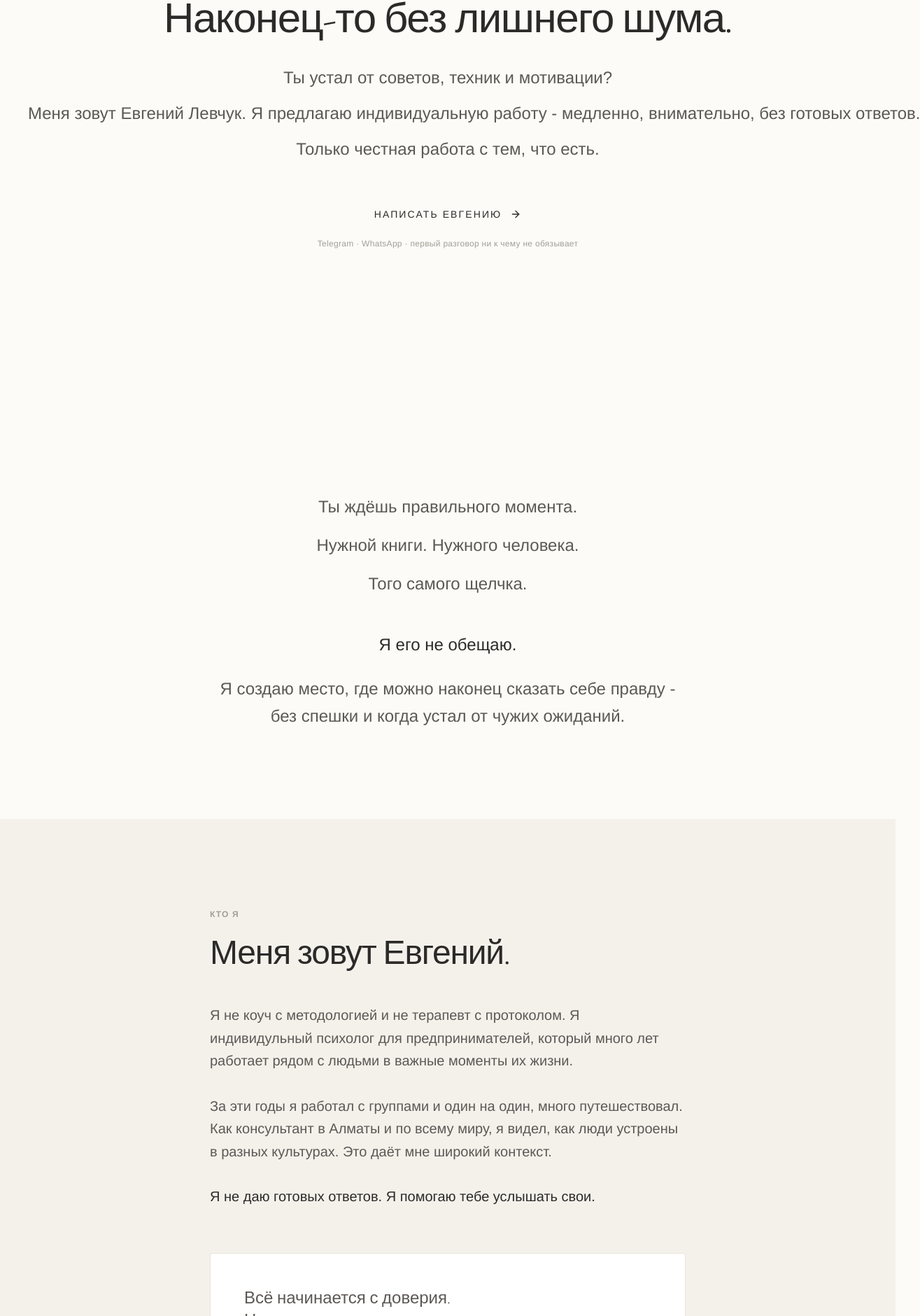
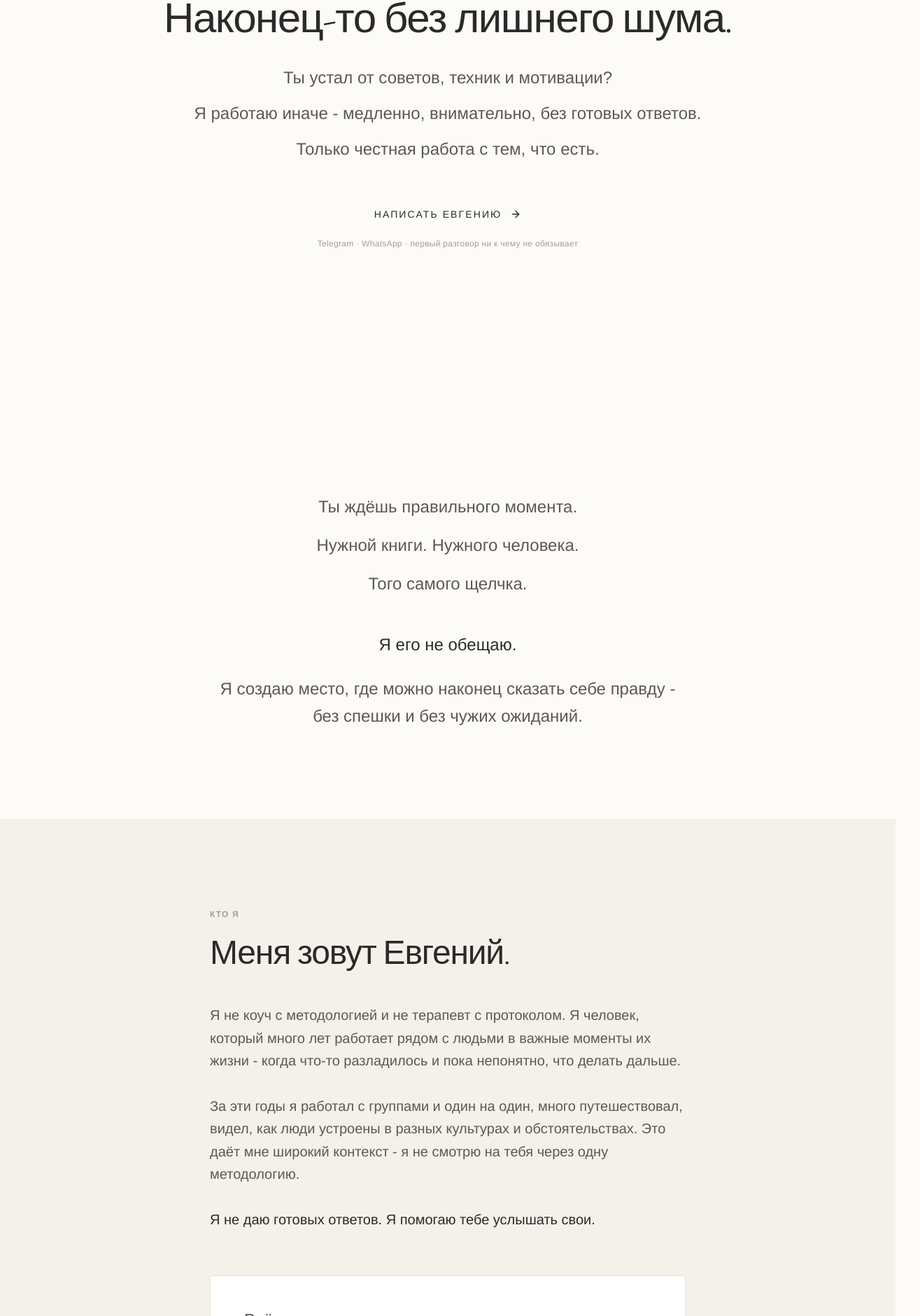
Before and after one commit to apple-kz/yevgeniy-levchuk-personal, a Next.js app: page / in a window 1280 px wide. Shown: the part 248-2128 px from the top of the page at 70% size, 1315 px wide, since content can reach past the window. Built offline with nearby package versions, Linux system fonts and the light colour scheme.

Commit message:
revert: return all site texts to previous state before keyword integration

```diff
--- a/src/app/layout.tsx
+++ b/src/app/layout.tsx
@@ -14,14 +14,7 @@ const cormorant = Cormorant_Garamond({
 export const metadata: Metadata = {
   title: "Евгений Левчук - Пространство для честного разговора",
   description: "Место для тех, кто устал от шума и готовых ответов. Помогаю найти свои смыслы в моменты, когда старые правила перестали работать. Без спешки. Без чужих схем. | Казахстан",
-  keywords: [
-    "Евгений Левчук", "Yevgeniy Levchuk", "elevchuk",
-    "психолог онлайн", "консультант онлайн", "индивидуальная работа с психологом", "личная консультация онлайн", "психологическая помощь онлайн", "работа с психологом без готовых ответов",
-    "психолог для предпринимателей", "коуч для руководителей", "психолог для владельцев бизнеса", "консультант для топ-менеджеров", "психолог жизненный кризис", "помощь в поиске себя", "кризис среднего возраста психолог",
-    "что делать когда потерял смысл", "как найти своё направление", "устал от чужих ожиданий", "не знаю чего хочу от жизни", "чувствую что живу не своей жизнью", "психолог когда всё хорошо но что-то не так",
-    "психолог Алматы онлайн", "коуч Казахстан", "консультант Алматы", "психолог для казахстанцев", "психолог русскоязычный онлайн",
-    "разовая консультация психолог", "системная работа с психологом", "сопровождение психолог", "эмоциональный интеллект коуч", "трансперсональная психология"
-  ],
+  keywords: ["коуч для руководителей", "бизнес ментор казахстан", "психологическое сопровождение бизнеса", "коучинг для предпринимателей алматы", "астана", "личный эдвайзер", "Евгений Левчук", "executive coaching kazakhstan"],
   openGraph: {
     title: "Евгений Левчук — Сопровождение для руководителей",
     description: "Честная работа с тем, что есть. Без готовых ответов и навязанных методологий.",
--- a/src/app/page.tsx
+++ b/src/app/page.tsx
@@ -22,7 +22,7 @@ export default function Home() {
 
           <div className="text-xl md:text-2xl text-[color:var(--color-muted)] font-light mb-16 space-y-3 leading-relaxed md:whitespace-nowrap">
             <p>Ты устал от советов, техник и мотивации?</p>
-            <p>Меня зовут Евгений Левчук. Я предлагаю индивидуальную работу - медленно, внимательно, без готовых ответов.</p>
+            <p>Я работаю иначе - медленно, внимательно, без готовых ответов.</p>
             <p>Только честная работа с тем, что есть.</p>
           </div>
 
@@ -50,7 +50,7 @@ export default function Home() {
             <p className="pt-8 text-[color:var(--color-fg)] font-normal">Я его не обещаю.</p>
             <p className="pt-2">
               Я создаю место, где можно наконец сказать себе правду -<br />
-              без спешки и когда устал от чужих ожиданий.
+              без спешки и без чужих ожиданий.
             </p>
           </div>
         </div>
@@ -64,10 +64,10 @@ export default function Home() {
 
           <div className="text-lg md:text-xl text-[color:var(--color-muted)] font-light leading-relaxed space-y-8">
             <p>
-              Я не коуч с методологией и не терапевт с протоколом. Я индивидульный психолог для предпринимателей, который много лет работает рядом с людьми в важные моменты их жизни.
+              Я не коуч с методологией и не терапевт с протоколом. Я человек, который много лет работает рядом с людьми в важные моменты их жизни - когда что-то разладилось и пока непонятно, что делать дальше.
             </p>
             <p>
-              За эти годы я работал с группами и один на один, много путешествовал. Как консультант в Алматы и по всему миру, я видел, как люди устроены в разных культурах. Это даёт мне широкий контекст.
+              За эти годы я работал с группами и один на один, много путешествовал, видел, как люди устроены в разных культурах и обстоятельствах. Это даёт мне широкий контекст - я не смотрю на тебя через одну методологию.
             </p>
             <p className="text-[color:var(--color-fg)] font-normal">
               Я не даю готовых ответов. Я помогаю тебе услышать свои.
@@ -95,7 +95,7 @@ export default function Home() {
             <p>Потому что впервые произносит это вслух.</p>
             <p>Именно в этот момент что-то меняется.</p>
             <p className="pt-6">Я не знаю, где этот момент будет у тебя.</p>
-            <p>Но я умею создавать пространство и предлагать помощь в поиске себя, где этот момент становится возможным.</p>
+            <p>Но я умею создавать пространство, где он становится возможным.</p>
             <p className="pt-6 text-[color:var(--color-fg)] font-normal">Это твой путь. Я рядом.</p>
           </div>
         </div>
@@ -137,7 +137,6 @@ export default function Home() {
 
           <div className="text-lg md:text-xl font-light leading-relaxed space-y-6">
             <p>Я работаю с теми, кто устал от правильных советов<br />и готов к честному разговору - прежде всего с собой.</p>
-            <p className="opacity-70">Часто это владельцы бизнеса в поиске новых смыслов или те, кто проживает кризис среднего возраста и ищет психолога, способного понять масштаб их задач.</p>
             <p className="opacity-70">Если ты ищешь человека, который скажет что делать - я не тот. Если ищешь место, где можно наконец разобраться - возможно, тот.</p>
 
             <div className="mt-16 p-8 border border-[color:var(--color-line-inverted)]">
@@ -162,15 +161,15 @@ export default function Home() {
 
           <div className="space-y-16">
             <FormatItem title="Одна встреча · 50-60 минут">
-              <p>Разовая консультация, чтобы разобраться в конкретной ситуации<br />или просто почувствовать, как я работаю.</p>
+              <p>Чтобы разобраться в конкретной ситуации<br />или просто почувствовать, как я работаю.</p>
             </FormatItem>
 
             <FormatItem title="Системная работа · от 5 встреч">
-              <p>Системная работа с психологом. Диагностика, настройка, сопровождение.<br />Для тех, кто готов идти вглубь - без спешки.</p>
+              <p>Диагностика, настройка, сопровождение.<br />Для тех, кто готов идти вглубь - без спешки.</p>
             </FormatItem>
 
             <FormatItem title="Для руководителей · 90 минут">
-              <p>Взгляд со стороны на бизнес-задачу или решение. Эмоциональный интеллект, лидерство, ответственность. Без корпоративного языка. Без готовых ответов.</p>
+              <p>Взгляд со стороны на бизнес-задачу или решение.<br />Без корпоративного языка. Без готовых ответов.</p>
             </FormatItem>
           </div>
 
@@ -186,7 +185,7 @@ export default function Home() {
       <section className="py-32 px-8 bg-[color:var(--color-alt)]">
         <div className="max-w-[680px] mx-auto text-left">
           <h2 className="text-3xl md:text-4xl mb-12 font-serif tracking-tight text-[color:var(--color-fg)]">
-            Вопросы психологу, которые обычно возникают
+            Вопросы, которые обычно возникают
           </h2>
           <div className="space-y-12">
             <div>
@@ -198,7 +197,7 @@ export default function Home() {
             <div>
               <h3 className="text-xl mb-3 font-medium text-[color:var(--color-fg)]">Это терапия?</h3>
               <p className="text-lg text-[color:var(--color-muted)] font-light leading-relaxed">
-                Не в клиническом смысле. Я помогаю, когда всё хорошо, но что-то не так - работаю с людьми, у которых что-то важное перестало ощущаться своим.
+                Не в клиническом смысле. Я работаю с людьми, у которых всё в порядке снаружи - но что-то важное перестало ощущаться своим.
               </p>
             </div>
             <div>
@@ -210,7 +209,7 @@ export default function Home() {
             <div>
               <h3 className="text-xl mb-3 font-medium text-[color:var(--color-fg)]">Я не знаю, с чем именно прийти. Это нормально?</h3>
               <p className="text-lg text-[color:var(--color-muted)] font-light leading-relaxed">
-                Да. Большинство приходит с запросом "чувствую что живу не своей жизнью" или "не знаю чего хочу от жизни". Отсутствие чёткой формулировки - это честная точка входа.
+                Да. Большинство приходит именно так. Отсутствие чёткого запроса - это не проблема. Это честная точка входа.
               </p>
             </div>
             <div>
@@ -236,7 +235,7 @@ export default function Home() {
             Если что-то откликнулось - напиши.
           </h2>
           <div className="text-lg font-light text-[color:var(--color-muted)] mb-16 space-y-2">
-            <p>Ваш психолог в Казахстане. Я отвечаю лично.</p>
+            <p>Я отвечаю лично.</p>
           </div>
 
           <div className="flex flex-col items-center gap-6 mb-24">
```
